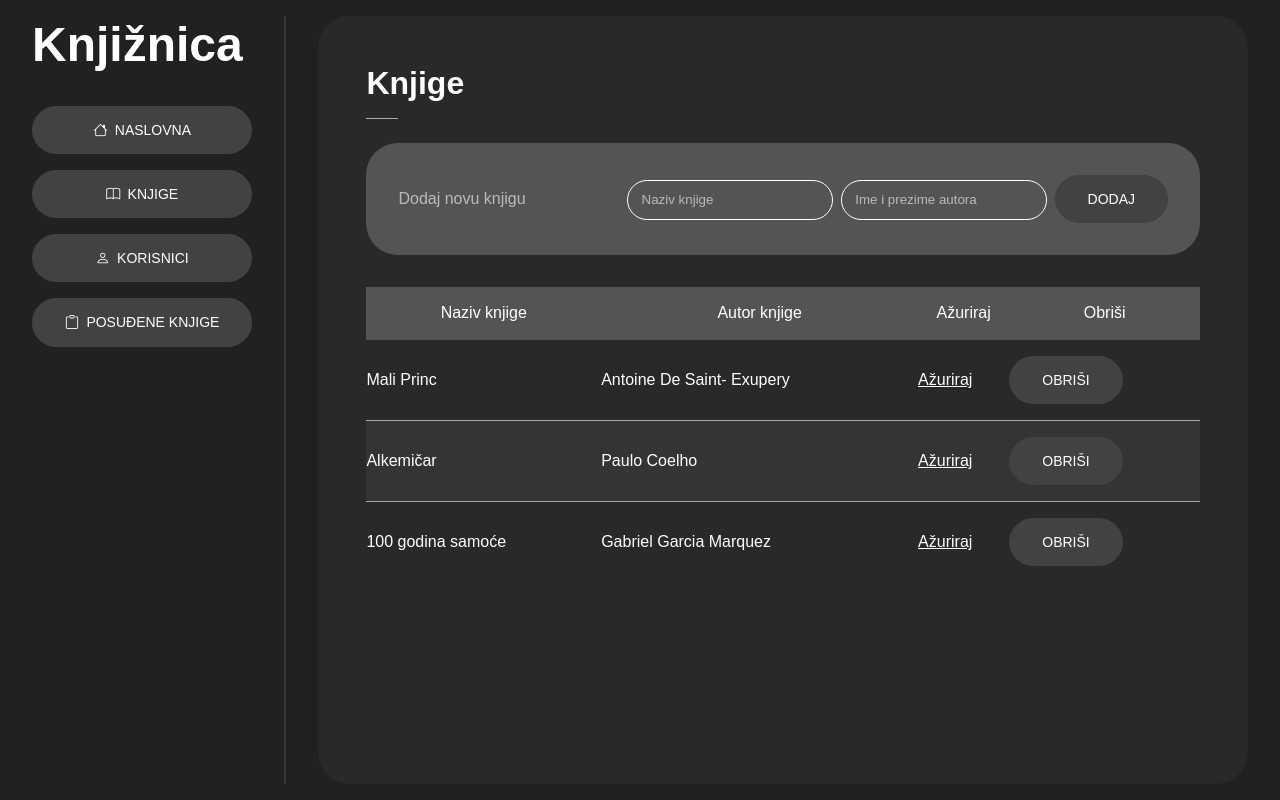
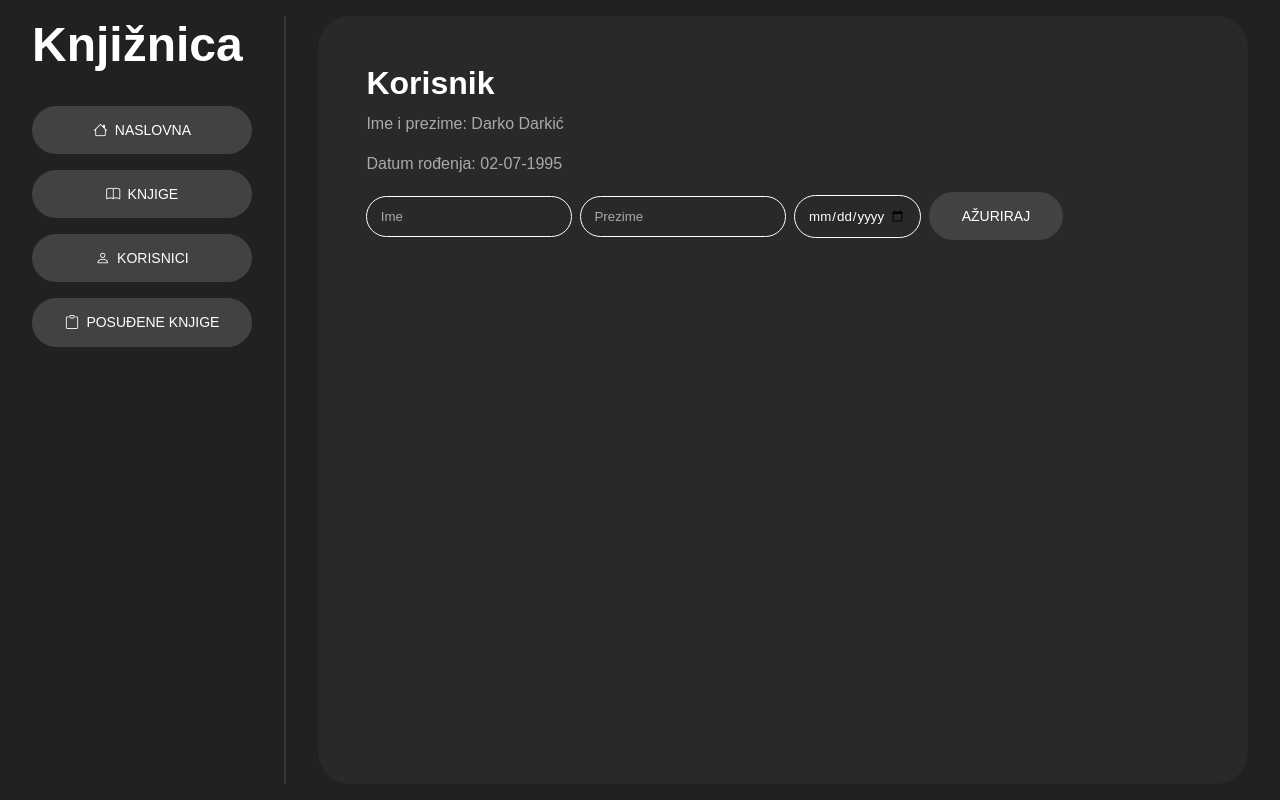
Before and after one commit to marko-krznar/React-Library, a React (Create React App) app: page /korisnik/1 in a window 1280 px wide. Built offline with nearby package versions, Linux system fonts and the light colour scheme.

Commit message:
Added page for single user and functionality for update user data

```diff
--- a/src/App.js
+++ b/src/App.js
@@ -4,6 +4,7 @@ import BooksPage from "./containers/BooksPage/BooksPage";
 import Header from "./containers/Header/Header";
 import Homepage from "./containers/Homepage/Homepage";
 import SingleBook from "./containers/SingleBook/SingleBook";
+import SingleUser from "./containers/SingleUser/SingleUser";
 import UsersPage from "./containers/UsersPage/UsersPage";
 import { BooksProvider } from "./data/BooksContext";
 import { UsersProvider } from "./data/UsersContext";
@@ -19,6 +20,7 @@ export default function App() {
             <Route path="/knjige" element={<BooksPage />} />
             <Route path="/knjiga/:id" element={<SingleBook />} />
             <Route path="/korisnici" element={<UsersPage />} />
+            <Route path="/korisnik/:id" element={<SingleUser />} />
             <Route path="/*" element={<BooksPage />} />
           </Routes>
         </UsersProvider>
--- a/src/components/UserItem/UserItem.js
+++ b/src/components/UserItem/UserItem.js
@@ -3,7 +3,7 @@ import { Link } from "react-router-dom";
 import { UsersContext } from "../../data/UsersContext";
 
 export default function UserItem({ user }) {
-  const { users, setUsers, handleDeleteUser } = useContext(UsersContext);
+  const { handleDeleteUser } = useContext(UsersContext);
 
   return (
     <tr className="block--book-item">
@@ -12,7 +12,7 @@ export default function UserItem({ user }) {
       </td>
       <td>{user.birthDate}</td>
       <td>
-        <Link to={`/korisnik`}>Ažuriraj</Link>
+        <Link to={`/korisnik/${user.id}`}>Ažuriraj</Link>
       </td>
       <td>
         <button onClick={() => handleDeleteUser(user)}>Obriši</button>
--- /dev/null
+++ b/src/containers/SingleUser/SingleUser.js
@@ -0,0 +1,58 @@
+import React, { useContext } from "react";
+import { useParams } from "react-router-dom";
+import { UsersContext } from "../../data/UsersContext";
+import { format } from "date-fns";
+
+export default function SingleUser() {
+  const {
+    users,
+    editUserName,
+    handleEditUserName,
+    editUserSurname,
+    handleEditUserSurname,
+    handleEditUser,
+    editUserBirth,
+    handleEditBirth,
+  } = useContext(UsersContext);
+  const params = useParams();
+  console.log(params);
+
+  for (let i = 0; i < users.length; i++) {
+    const user = users[i];
+    if (user.id == params.id) {
+      let singleUser = user;
+      return (
+        <section className="page pg-user">
+          <h2>Korisnik</h2>
+          <p>
+            Ime i prezime: {singleUser.name} {singleUser.surname}
+          </p>
+          <p>Datum rođenja: {singleUser.birthDate}</p>
+          <input
+            type="text"
+            name="name"
+            value={editUserName}
+            onChange={handleEditUserName}
+            placeholder="Ime"
+          />
+          <input
+            type="text"
+            name="author"
+            value={editUserSurname}
+            onChange={handleEditUserSurname}
+            placeholder="Prezime"
+          />
+          <input
+            type="date"
+            id="start"
+            name="birth"
+            value={editUserBirth}
+            max={format(new Date(), "yyyy-MM-dd")}
+            onChange={handleEditBirth}
+          />
+          <button onClick={() => handleEditUser(user)}>Ažuriraj</button>
+        </section>
+      );
+    }
+  }
+}
--- a/src/data/UsersContext.js
+++ b/src/data/UsersContext.js
@@ -62,6 +62,44 @@ export const UsersProvider = (props) => {
     setNewUserSurname("");
   };
 
+  // Edit
+
+  const [editUserName, setEditUserName] = useState("");
+  const [editUserSurname, setEditUserSurname] = useState("");
+  const [editUserBirth, setEditUserBirth] = useState("");
+
+  const handleEditUserName = (e) => {
+    setEditUserName(e.target.value);
+  };
+
+  const handleEditUserSurname = (e) => {
+    setEditUserSurname(e.target.value);
+  };
+
+  const handleEditBirth = (e) => {
+    setEditUserBirth(e.target.value);
+  };
+
+  const handleEditUser = (user) => {
+    const userId = user.id;
+    setUsers(
+      users.map((user) =>
+        user.id === userId
+          ? {
+              name: editUserName,
+              surname: editUserSurname,
+              id: userId,
+              birthDate: format(new Date(editUserBirth), "dd-MM-yyyy"),
+            }
+          : user
+      )
+    );
+    setNewUserName("");
+    setNewUserSurname("");
+  };
+
+  // end edit
+
   const value = {
     users,
     setUsers,
@@ -76,6 +114,13 @@ export const UsersProvider = (props) => {
     handleNewSurname,
     handleBirth,
     handleSubmit,
+    editUserName,
+    handleEditUserName,
+    editUserSurname,
+    handleEditUserSurname,
+    handleEditUser,
+    editUserBirth,
+    handleEditBirth,
   };
   return (
     <UsersContext.Provider value={value}>
```
